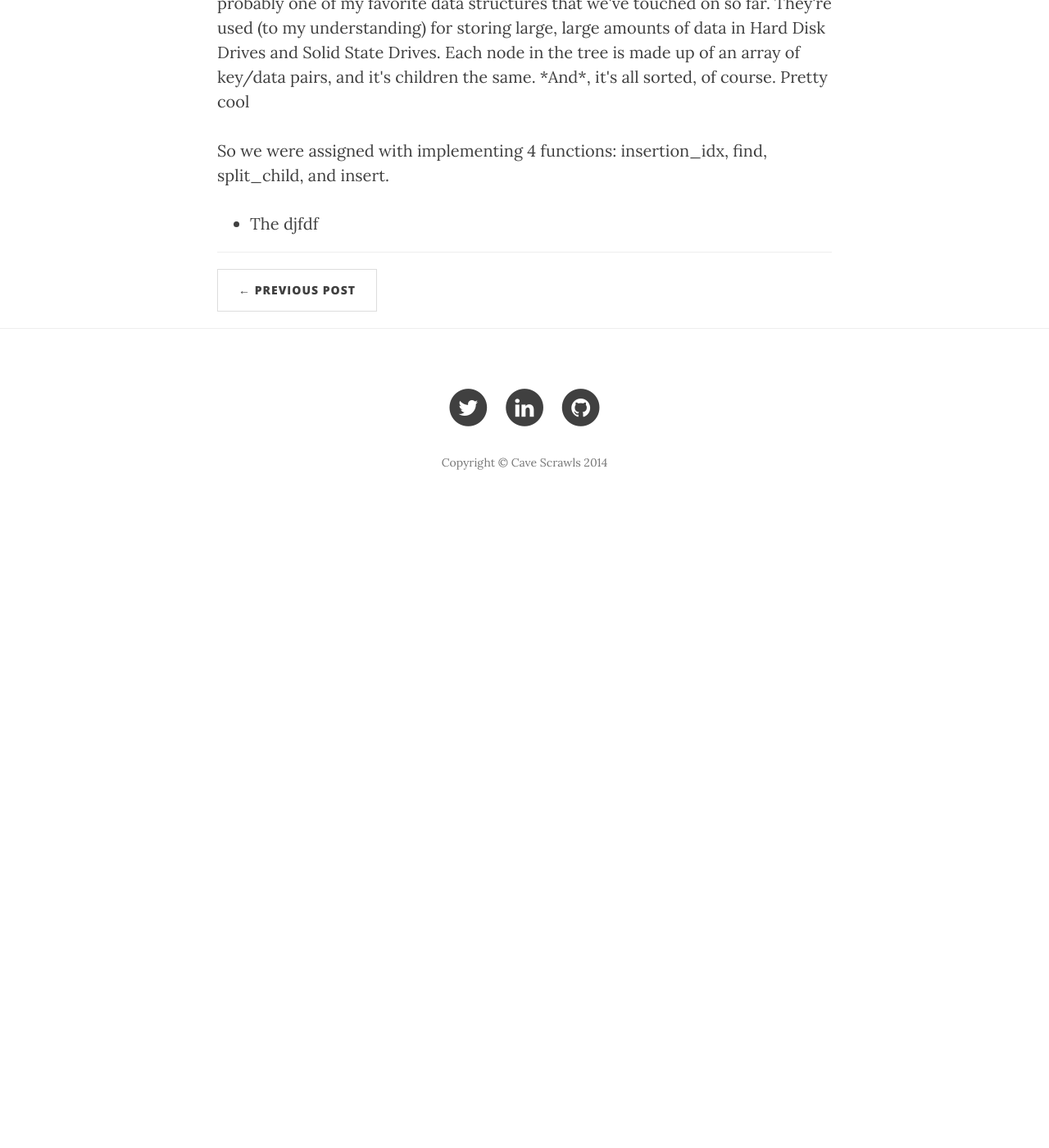
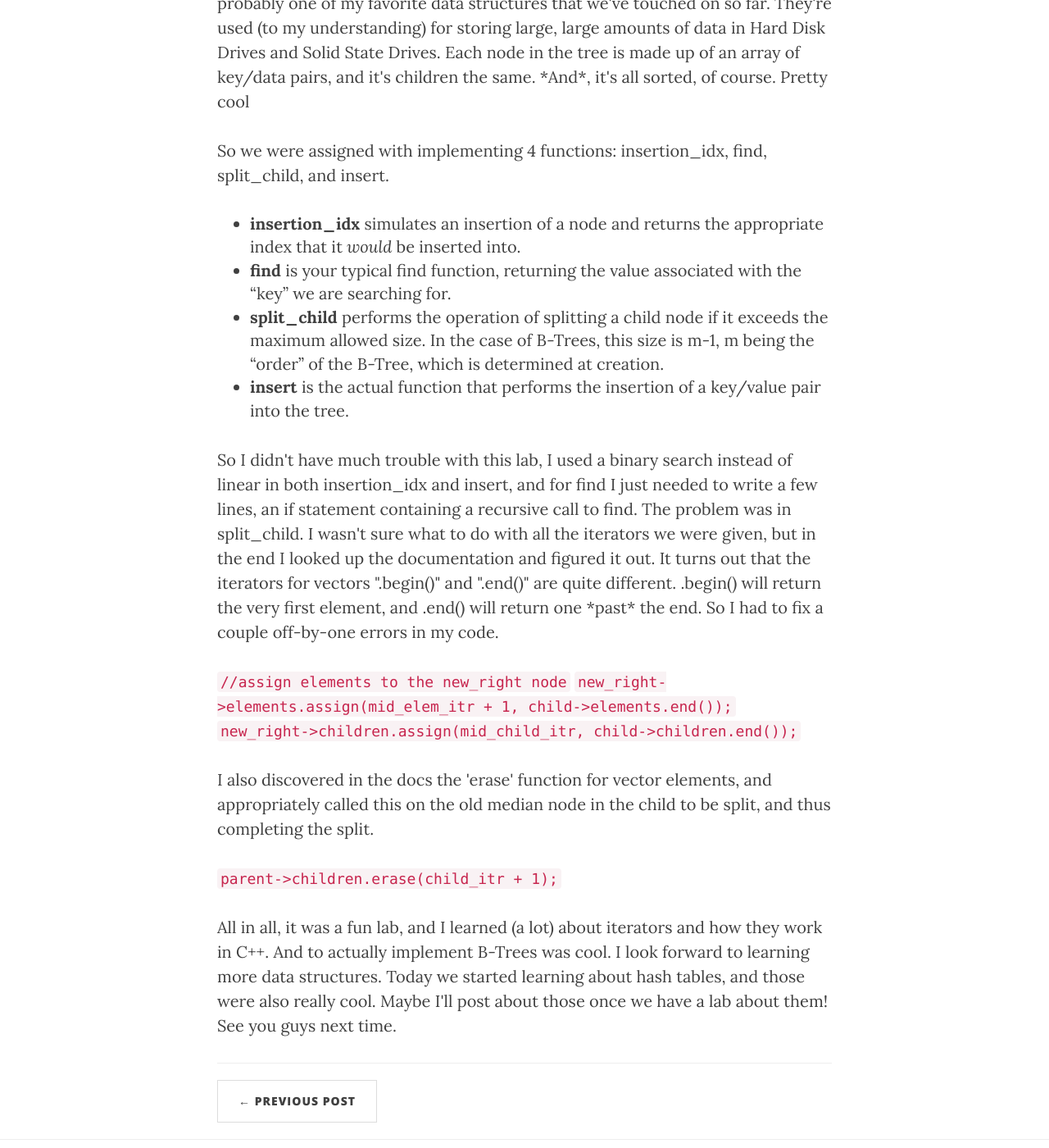
Before and after one commit to cjang5/blog, a Jekyll site: the page built from _posts/2014-11-07-baffling-b-trees.markdown, in a window 1280 px wide and 1400 px high, scrolled down 660 px. Shown: the whole window at 82% size. Built offline with Jekyll 4.4.1, drawn with Linux system fonts in a browser that asks for light colours; nearby versions of some CDN libraries; before the commit the page ends 1300 px from its top, so only the background shows below that.

Commit message:
Update 2014-11-07-baffling-b-trees.markdown

````diff
--- a/_posts/2014-11-07-baffling-b-trees.markdown
+++ b/_posts/2014-11-07-baffling-b-trees.markdown
@@ -4,10 +4,25 @@ title:      "Baffling B-Trees"
 subtitle:   "I tackle this data structure in my latest assigned lab for class"
 date:       2014-11-07 10:15:00
 author:     "Chris Jang"
-header-img: "img/posts/post-01/post-01-bg.png"
+header-img: "img/posts/post-02/post-02-bg.png"
 ---
 
 <p> So my first "real" blog post. I've been assigned a new lab in CS class today, pertaining to the fabulous data structure, the B-Tree. I think the B-Tree is probably one of my favorite data structures that we've touched on so far. They're used (to my understanding) for storing large, large amounts of data in Hard Disk Drives and Solid State Drives. Each node in the tree is made up of an array of key/data pairs, and it's children the same. *And*, it's all sorted, of course. Pretty cool </p>
 
 <p> So we were assigned with implementing 4 functions: insertion_idx, find, split_child, and insert. </p>
-+ The djfdf
++ **insertion_idx** simulates an insertion of a node and returns the appropriate index that it *would* be inserted into.
++ **find** is your typical find function, returning the value associated with the "key" we are searching for.
++ **split_child** performs the operation of splitting a child node if it exceeds the maximum allowed size. In the case of B-Trees, this size is m-1, m being the "order" of the B-Tree, which is determined at creation.
++ **insert** is the actual function that performs the insertion of a key/value pair into the tree.
+
+<p>So I didn't have much trouble with this lab, I used a binary search instead of linear in both insertion_idx and insert, and for find I just needed to write a few lines, an if statement containing a recursive call to find. The problem was in split_child. I wasn't sure what to do with all the iterators we were given, but in the end I looked up the documentation and figured it out. It turns out that the iterators for vectors ".begin()" and ".end()" are quite different. .begin() will return the very first element, and .end() will return one *past* the end. So I had to fix a couple off-by-one errors in my code. </p>
+
+```//assign elements to the new_right node```
+```new_right->elements.assign(mid_elem_itr + 1, child->elements.end());```
+```new_right->children.assign(mid_child_itr, child->children.end());```
+
+<p>I also discovered in the docs the 'erase' function for vector elements, and appropriately called this on the old median node in the child to be split, and thus completing the split.</p>
+
+```parent->children.erase(child_itr + 1);```
+
+<p> All in all, it was a fun lab, and I learned (a lot) about iterators and how they work in C++. And to actually implement B-Trees was cool. I look forward to learning more data structures. Today we started learning about hash tables, and those were also really cool. Maybe I'll post about those once we have a lab about them! See you guys next time.</p>
````
